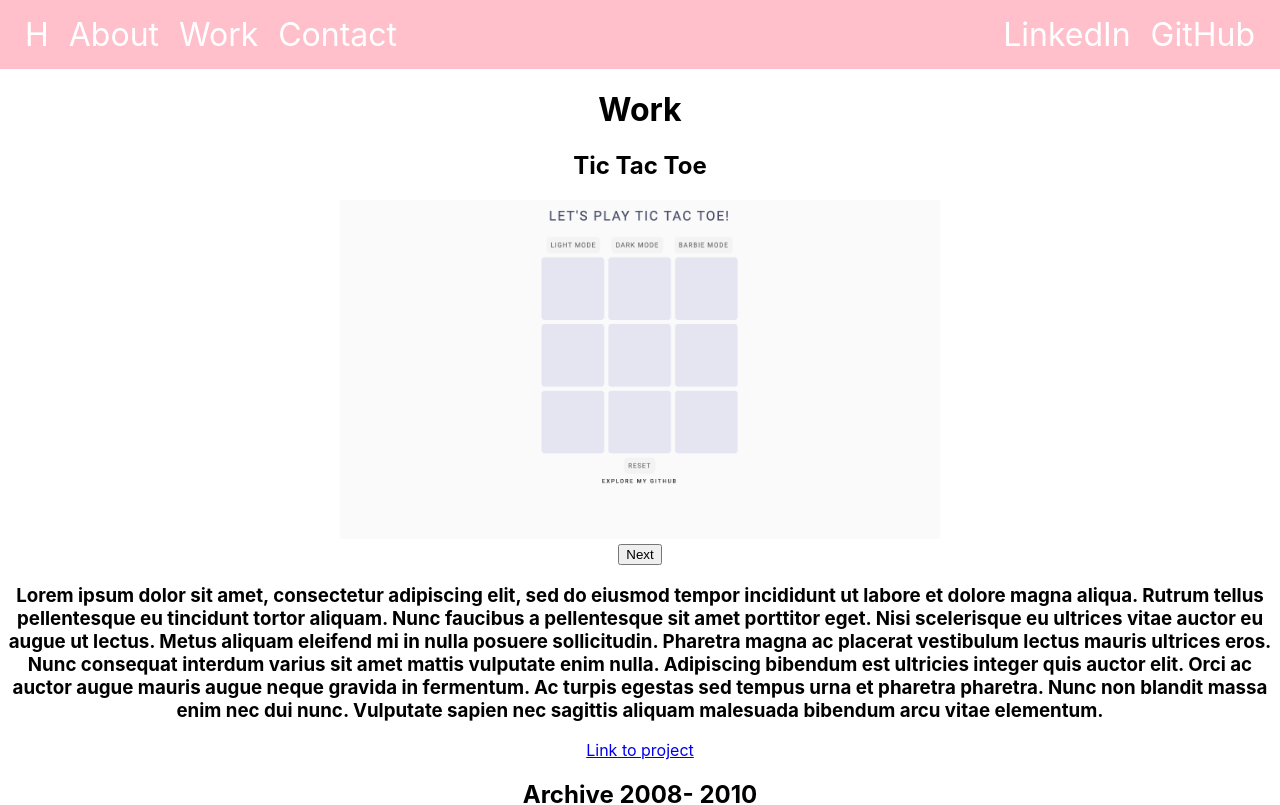
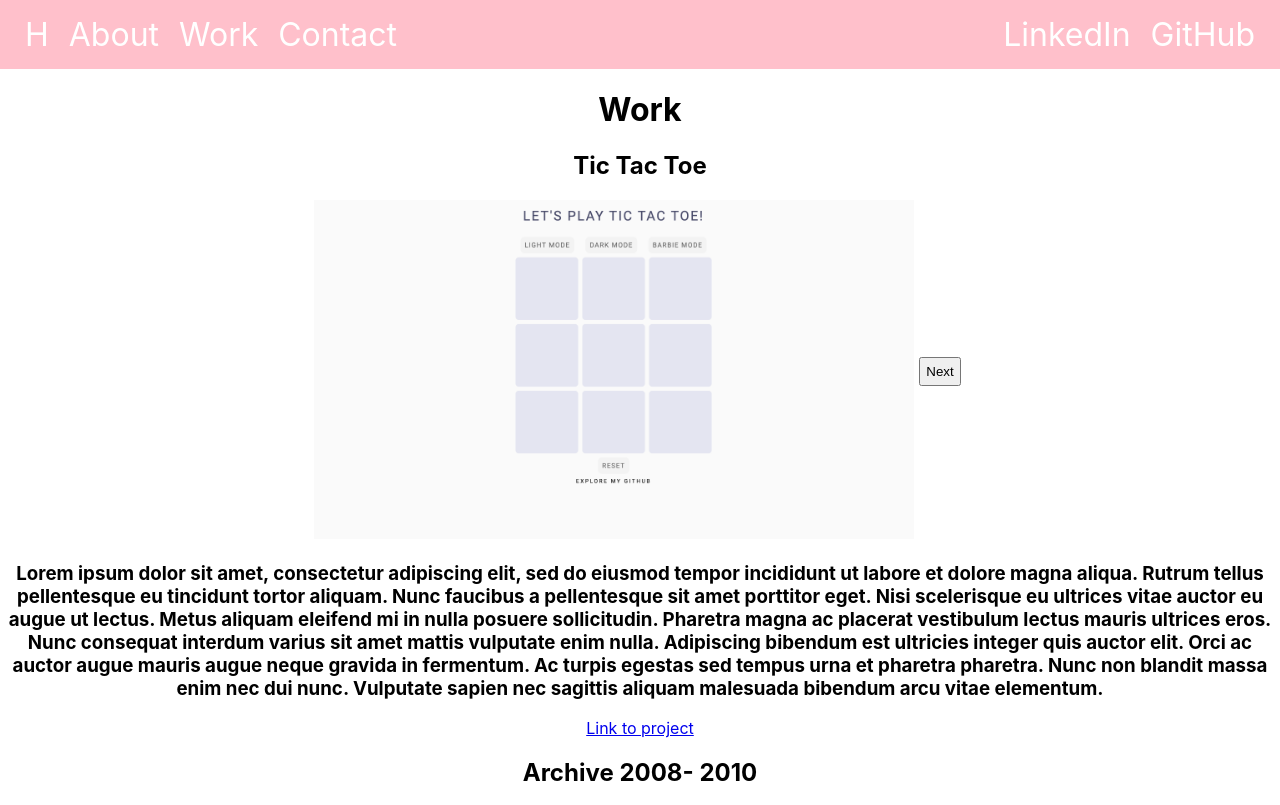
Before and after one commit to cynthiaobia/portfolio, a React (Create React App) app: page /work in a window 1280 px wide. Shown: the top 805 px of the page. Built offline with nearby package versions, Linux system fonts and the light colour scheme; grey boxes are pictures that could not be loaded; a web font is replaced by a local one.

Commit message:
fixed alignment of items in slideshow container

```diff
--- a/src/App.css
+++ b/src/App.css
@@ -107,3 +107,14 @@
   background-color: white;
   border: 2px pink solid;
 }
+
+.slideshow-container {
+  display: flex;
+  justify-content: center;
+  align-items: center;
+}
+
+.prev, .prev, .next {
+  padding: 5px;
+  margin: 5px;
+}
--- a/src/components/main/Quote.js
+++ b/src/components/main/Quote.js
@@ -6,7 +6,6 @@ export default function Quote(){
 
   const [quotes, setQuotes] = useState([]);
 
-  console.log(process.env.REACT_APP_QUOTE_API_KEY)
   const fetchData = async () => {
     try {
 
@@ -16,7 +15,6 @@ export default function Quote(){
       const data = await res.json();
       setQuotes(data);
       console.log(quotes)
-      // console.log(setQuotes)
     } catch(e) {
       console.error(e);
     }
--- a/src/components/work/WorkListItem.js
+++ b/src/components/work/WorkListItem.js
@@ -2,7 +2,7 @@
 import {useState} from 'react';
 
 export default function WorkListItem(props) {
-  const { name, img, description, link } = props.project;
+  const { title, img, description, link } = props.project;
   const [currentImgIndex, setCurrentImgIndex] = useState(0);
 
   const handlePreviousImg = () => {
@@ -22,7 +22,7 @@ export default function WorkListItem(props) {
 
   return(
     <div>
-      <h2>{name}</h2>
+      <h2>{title}</h2>
 
       {/* img container */}
       <div className="slideshow-container">
--- a/src/data.js
+++ b/src/data.js
@@ -117,7 +117,7 @@ export const skills = [
 export const projects = [
   {
     id: 1,
-    name: 'Tic Tac Toe',
+    title: 'Tic Tac Toe',
     img: [i, j, k],
     description: 'Lorem ipsum dolor sit amet, consectetur adipiscing elit, sed do eiusmod tempor incididunt ut labore et dolore magna aliqua. Rutrum tellus pellentesque eu tincidunt tortor aliquam. Nunc faucibus a pellentesque sit amet porttitor eget. Nisi scelerisque eu ultrices vitae auctor eu augue ut lectus. Metus aliquam eleifend mi in nulla posuere sollicitudin. Pharetra magna ac placerat vestibulum lectus mauris ultrices eros. Nunc consequat interdum varius sit amet mattis vulputate enim nulla. Adipiscing bibendum est ultricies integer quis auctor elit. Orci ac auctor augue mauris augue neque gravida in fermentum. Ac turpis egestas sed tempus urna et pharetra pharetra. Nunc non blandit massa enim nec dui nunc. Vulputate sapien nec sagittis aliquam malesuada bibendum arcu vitae elementum.',
     link: 'https://github.com/cynthiaobia/mod-1-game'
@@ -125,7 +125,7 @@ export const projects = [
 
   {
     id: 2,
-    name: 'Archive 2008- 2010',
+    title: 'Archive 2008- 2010',
     img: [
       'https://github.com/cynthiaobia/mod-1-game/blob/main/screen-recording.gif?raw=true',
       'https://github.com/cynthiaobia/mod-1-game/blob/main/screen-recording.gif?raw=true',
```
